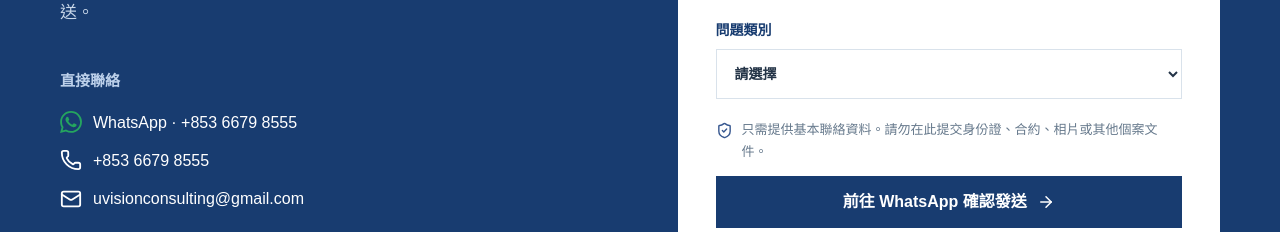
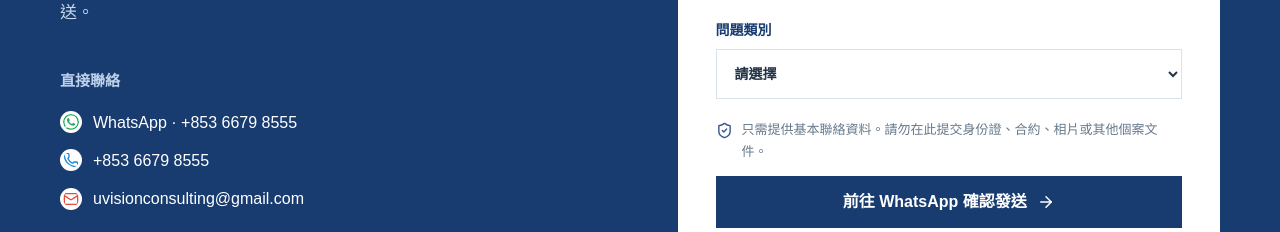
Before and after one commit to ronlam1981/uvision-macau, a React (Vite) app: page / in a window 1280 px wide. Shown: the part 4258-4490 px from the top of the page. Built offline with nearby package versions, Linux system fonts and the light colour scheme.

Commit message:
Style direct contact icons to match social links

```diff
--- a/src/styles.css
+++ b/src/styles.css
@@ -46,6 +46,8 @@
 .direct-wechat>a img{display:block;width:82px;height:82px;object-fit:cover;object-position:center 56%;background:#fff}
 .social-links{flex-wrap:wrap;gap:12px 20px}.social-links a{display:inline-flex;align-items:center;gap:7px}.social-links img{width:22px;height:22px;padding:3px;background:#fff;border-radius:50%}
 .social-label{display:inline-flex;align-items:center}
+.contact-links img,.contact-links svg{flex:none;width:22px;height:22px;padding:3px;background:#fff;border-radius:50%}
+.contact-links .phone-icon{color:#148ad4}.contact-links .email-icon{color:#e34c43}
 @media(max-width:620px){.direct-wechat{gap:10px}.direct-wechat>a img{width:70px;height:70px}}
 .wechat-link{color:var(--navy);text-decoration:underline;font-weight:700}
 @media(prefers-reduced-motion:reduce){html{scroll-behavior:auto}}
```
